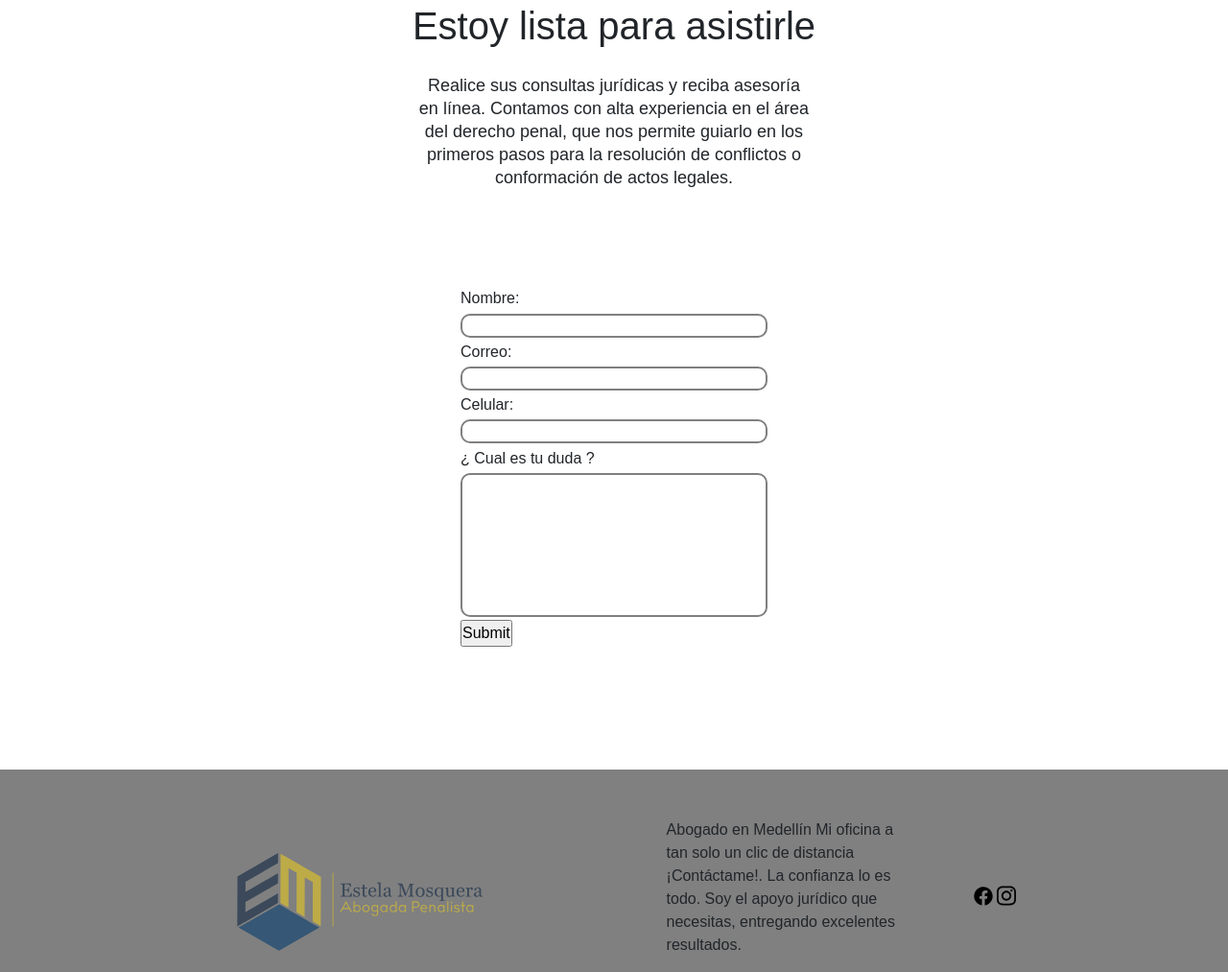
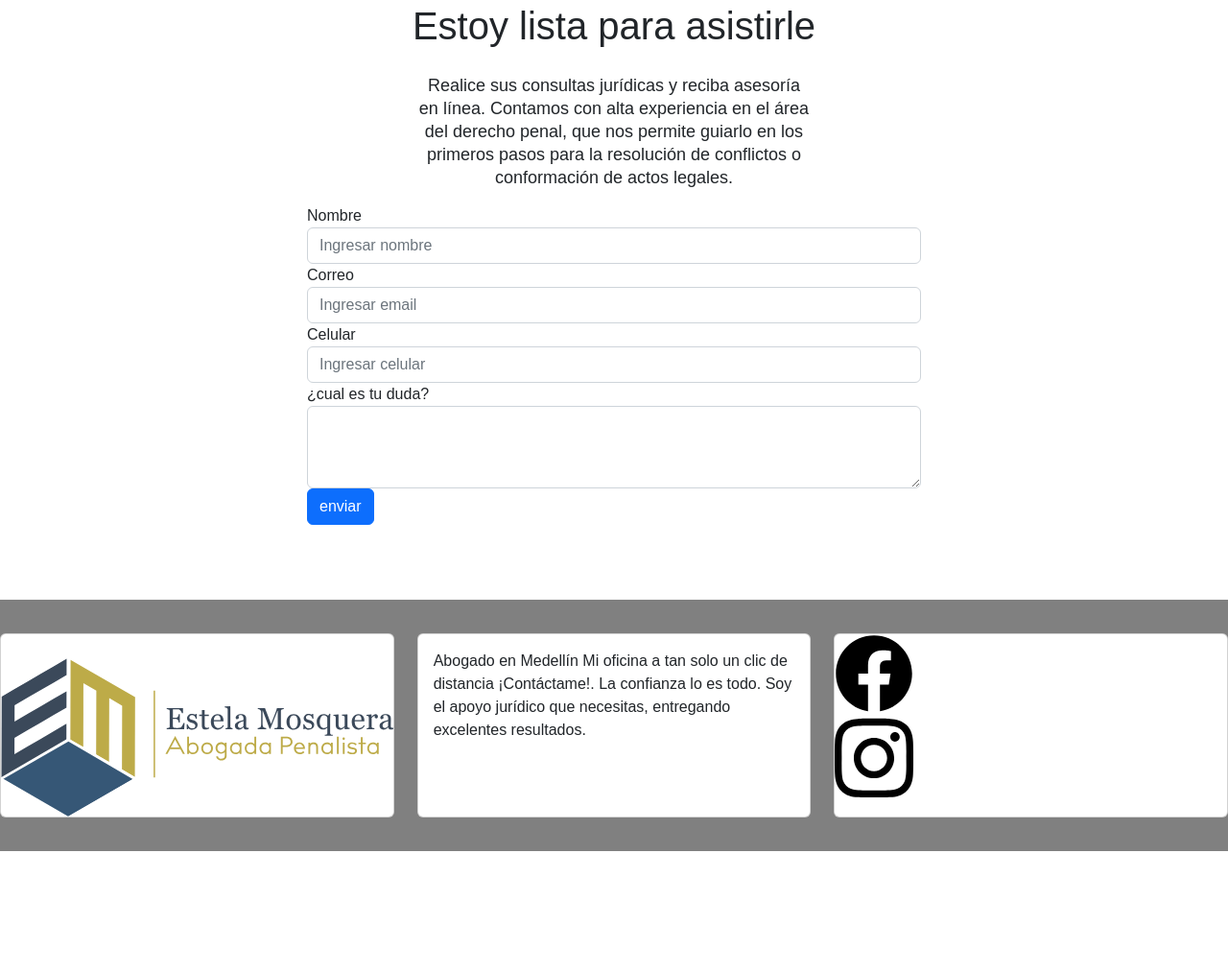
Before and after one commit to juantuberquia/projetc-coder, a website: page contacto.html in a window 1280 px wide. Shown: the part 563-1576 px from the top of the page at 96% size. After the commit the page ends 1450 px from the top, so only its background shows below. Drawn offline with nearby package versions, Linux system fonts and the light colour scheme.

Commit message:
add boostrap 5 pages

```diff
--- a/contacto.html
+++ b/contacto.html
@@ -53,40 +53,54 @@
     </div>
       <div>
         <!-- formulario asesoria -->
-        <form action="" class="content-form"  id="prueba">
-          <div>
-            <label for="full_name"> Nombre: </label>
-            <input type="text" id="full_name" class="text-block" />
+        <form class="w-50 content-form">
+          <div class="form-row">
+            <div class="form-group">
+              <label for="formGroupExampleInput"> Nombre </label>
+              <input required type="text" class="form-control" id="formGroupExampleInput" placeholder="Ingresar nombre">
+            </div>
+            <div class="form-group ">
+              <label for="inputEmail4"> Correo </label>
+              <input required type="email" class="form-control" id="inputEmail4" placeholder="Ingresar email">
+            </div>
+            <div class="form-group">
+              <label for="formGroupExampleInput">  Celular</label>
+              <input required type="tel" class="form-control" id="formGroupExampleInput" placeholder="Ingresar celular">
+            </div>
+            <div class="form-group">
+              <label for="exampleFormControlTextarea1"> ¿cual es tu duda?</label>
+              <textarea class="form-control" id="exampleFormControlTextarea1" rows="3"></textarea>
+            </div>
           </div>
-          <div>
-            <label for="email"> Correo: </label>
-            <input type="email" id="email"  class="text-block"/>
-          </div>
-          <div>
-            <label for="phone"> Celular: </label>
-            <input type="tel" id="phone" class="text-block"/>
-          </div>
-          <div>
-            <label for="dude"> ¿ Cual es tu duda ? </label>
-              <input type="text" id="dude" class="text-block"/>
-          </div>
-          <input type="submit" />
+          <button type="submit" class="btn btn-primary"> enviar </button>
         </form>
       </div>
     </main>
     <!-- iconos redes sociales -->
     <footer class="content-footer">
-      <div class="container-logo">
-          <img src="./assets/logo.svg" alt="logo" />
-      </div>
-      <p>Abogado en Medellín Mi oficina a tan solo un clic de distancia ¡Contáctame!. La confianza lo es todo. Soy el apoyo jurídico que necesitas, entregando excelentes resultados.</p>
-      <div class="content-icons">
-        <a href="https://www.facebook.com" target="_blank">
-          <img src="./assets/facebook-brands.svg" alt="logo_facebook"
-        /></a>
-        <a href="https://www.instagram.com" target="_blank">
-          <img src="./assets/instagram-brands.svg" alt="instagram"
-        /></a>
+      <div class="row row-cols-1 row-cols-md-3 g-4">
+        <div class="col container-elements">
+          <div class="card h-100">
+            <img src="./assets/logo.svg" class="card-img-top logo-footer" alt="logo">
+          </div>
+        </div>
+        <div class="col container-elements">
+          <div class="card h-100">
+            <div class="card-body">
+              <p class="card-text">Abogado en Medellín Mi oficina a tan solo un clic de distancia ¡Contáctame!. La confianza lo es todo. Soy el apoyo jurídico que necesitas, entregando excelentes resultados.</p>
+            </div>
+          </div>
+        </div>
+        <div class="col container-elements">
+          <div class="card h-100">
+            <a href="https://www.facebook.com" target="_blank">
+              <img class="card-img-top icon-logo" src="./assets/facebook-brands.svg" alt="logo_facebook">
+            </a>
+            <a href="https://www.instagram.com">
+              <img src="./assets/instagram-brands.svg" class="card-img-top icon-logo" alt="instagram">
+            </a>
+          </div>
+        </div>
       </div>
     </footer>
     <script src="https://cdn.jsdelivr.net/npm/bootstrap@5.2.0-beta1/dist/js/bootstrap.bundle.min.js" integrity="sha384-pprn3073KE6tl6bjs2QrFaJGz5/SUsLqktiwsUTF55Jfv3qYSDhgCecCxMW52nD2" crossorigin="anonymous"></script>
--- a/style/styles.css
+++ b/style/styles.css
@@ -41,7 +41,6 @@ font-weight: 500;
 .container-logo img {
   width: 100%;
 }
-
 
 .items-nav {
   display: flex;
@@ -157,14 +156,19 @@ font-weight: 500;
 
 /* formulario asesoria */
 .content-form {
-  width: 25%;
+
   margin-left: auto;
   margin-right: auto;
-  margin-top: 8%;
+
 }
 
-.content-form div {
-  margin-bottom: 1%;
+.logo-footer{
+  padding-top: 24px;
+}
+
+.container-elements{
+  margin-top: 35px;
+    margin-bottom: 35px;
 }
 
 .text-block {
@@ -181,29 +185,15 @@ font-weight: 500;
   width: 100%;
   height: 150px;
 }
-
-/* contenido footer */
-.content-footer{
-  display: flex;
-  margin-top: 10%;
-  background-color: #808080;
-  padding-top: 4%;
-  justify-content: center;
-    align-items: center;
+.content-footer {
+margin-top: 8%;
+background-color: #808080;
 }
 
-.content-footer p{
-width: 20%;
-margin-left: 5%;
-margin-right: 5%;
-font-size: 16px;
+.icon-logo{
+  width: 20%;
 }
 
-.content-footer a img {
-
-  width: 20px;
-
-}
 
      /* ESTILOS PAGINA CASOS */
 
```
Also changed, not shown: casos.html (+23 -11 lines), index.html (+42 -28 lines), servicios.html (+23 -11 lines), sobre-mi.html (+23 -11 lines).
